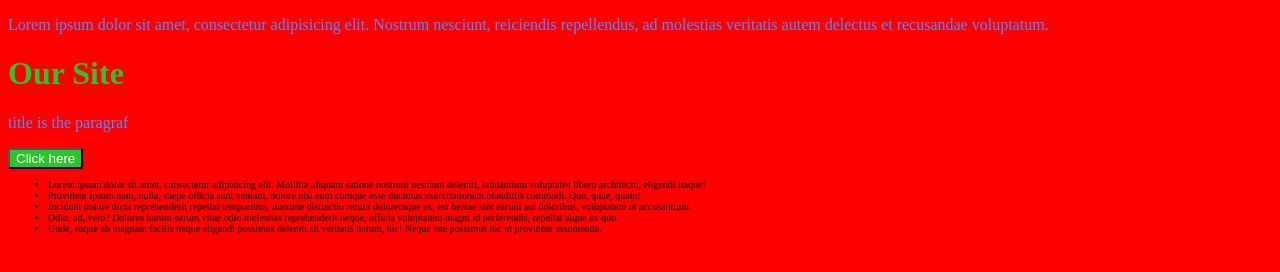
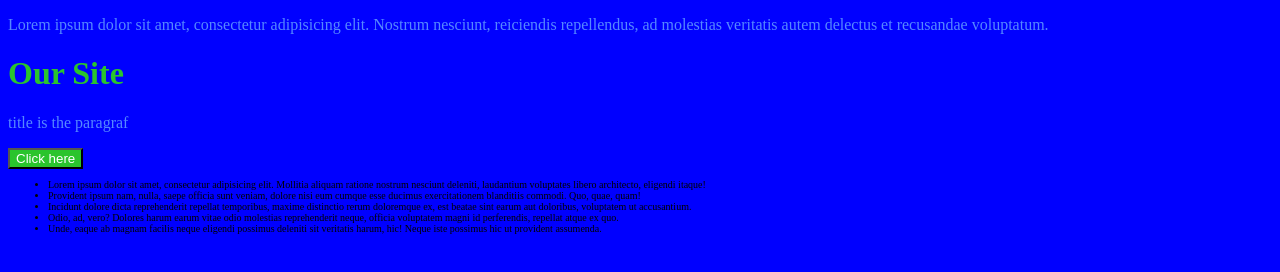
Before and after one commit to b-borsuk/site, a website: page index.html in a window 1280 px wide. Drawn offline with Linux system fonts and the light colour scheme.

```diff
--- a/css/site.css
+++ b/css/site.css
@@ -9,7 +9,8 @@
   color: white;
 }
 body{
-	background: red;
+	width: 0 auto;
+	background: blue;
 }
 
 h2{
```
